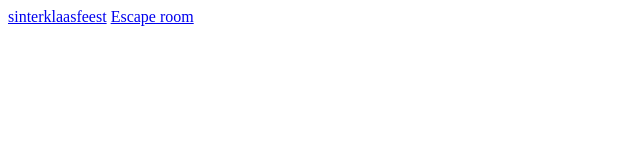
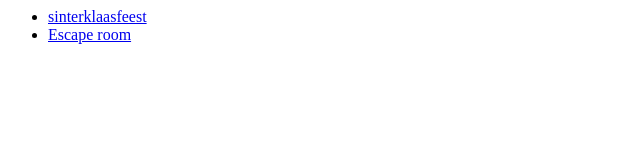
Before and after one commit to cindySchool/cindySchool.github.io, a plain HTML site: page index.html in a window 1280 px wide. Shown: the whole page, without its empty margins (0-640 px from the left). Drawn offline with Linux system fonts and the light colour scheme.

Commit message:
linkjes onder elkaar

```diff
--- a/index.html
+++ b/index.html
@@ -1,3 +1,4 @@
-<a href="https://docs.google.com/presentation/d/1zWaOww7Y4kdil084pHKJ_6PvYcrgkmF2nShZjhah2Y0/edit?usp=sharing">sinterklaasfeest</a>
-
-<a href="https://docs.google.com/document/d/1DlLBuLIQqS9nBedvRL_StAb9i_SAqXd0Ckcd3cc47e0/preview">Escape room</a>
+<ul>
+    <li><a href="https://docs.google.com/presentation/d/1zWaOww7Y4kdil084pHKJ_6PvYcrgkmF2nShZjhah2Y0/edit?usp=sharing">sinterklaasfeest</a></li>
+    <li><a href="https://docs.google.com/document/d/1DlLBuLIQqS9nBedvRL_StAb9i_SAqXd0Ckcd3cc47e0/preview">Escape room</a></li>
+</ul>
```
